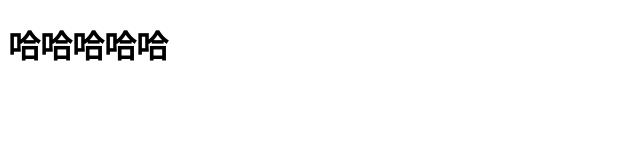
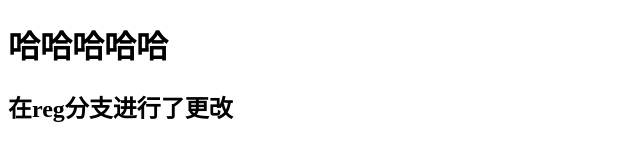
Before and after one commit to xioahou/test-file02, a plain HTML site: page index.html in a window 1280 px wide. Shown: the whole page, without its empty margins (0-640 px from the left). Drawn offline with Linux system fonts and the light colour scheme.

Commit message:
reg上更改了

```diff
--- a/index.html
+++ b/index.html
@@ -10,5 +10,6 @@
     <h1>
         哈哈哈哈哈
     </h1>
+    <h2>在reg分支进行了更改</h2>
 </body>
 </html>
```
